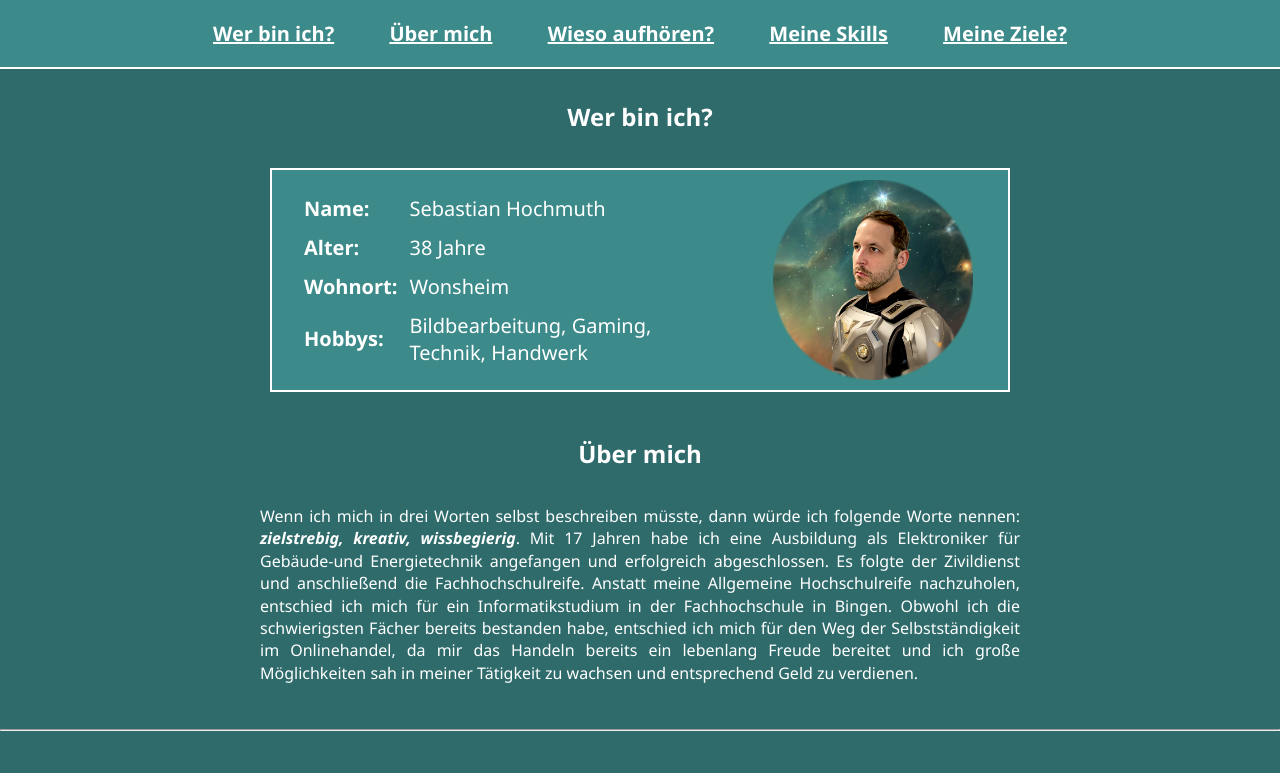
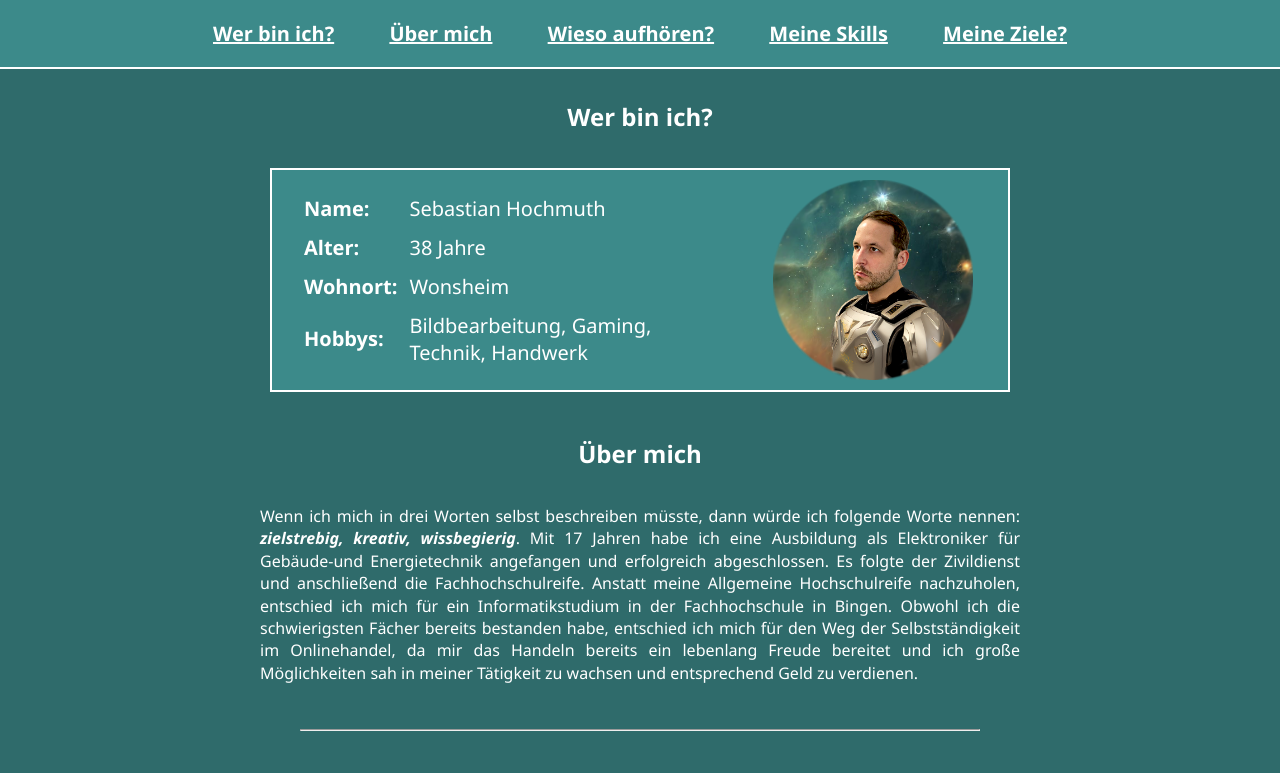
Before and after one commit to SebastianHochmuth/me, a plain HTML site: page index.html in a window 1280 px wide. Shown: the top 773 px of the page. Drawn offline with Linux system fonts and the light colour scheme.

Commit message:
Seite verschönert, Seite zentriert.

```diff
--- a/public/ressources/css/styles.css
+++ b/public/ressources/css/styles.css
@@ -50,8 +50,10 @@ body {
 
 
 hr {
+    width: 680px;
+    margin: 45px auto;
+
     color: white;
-    margin: 45px auto;
 }
 
 section {
```
